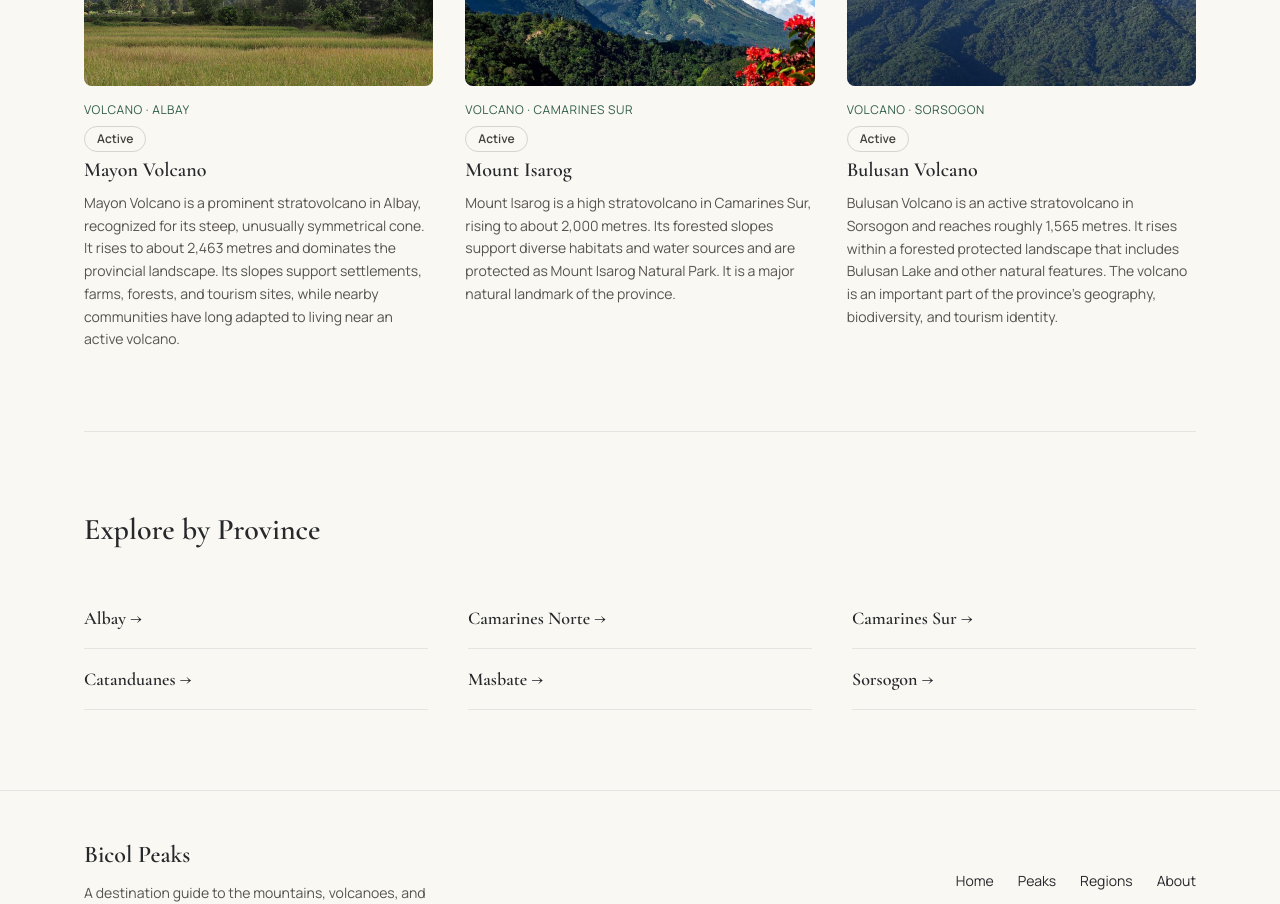
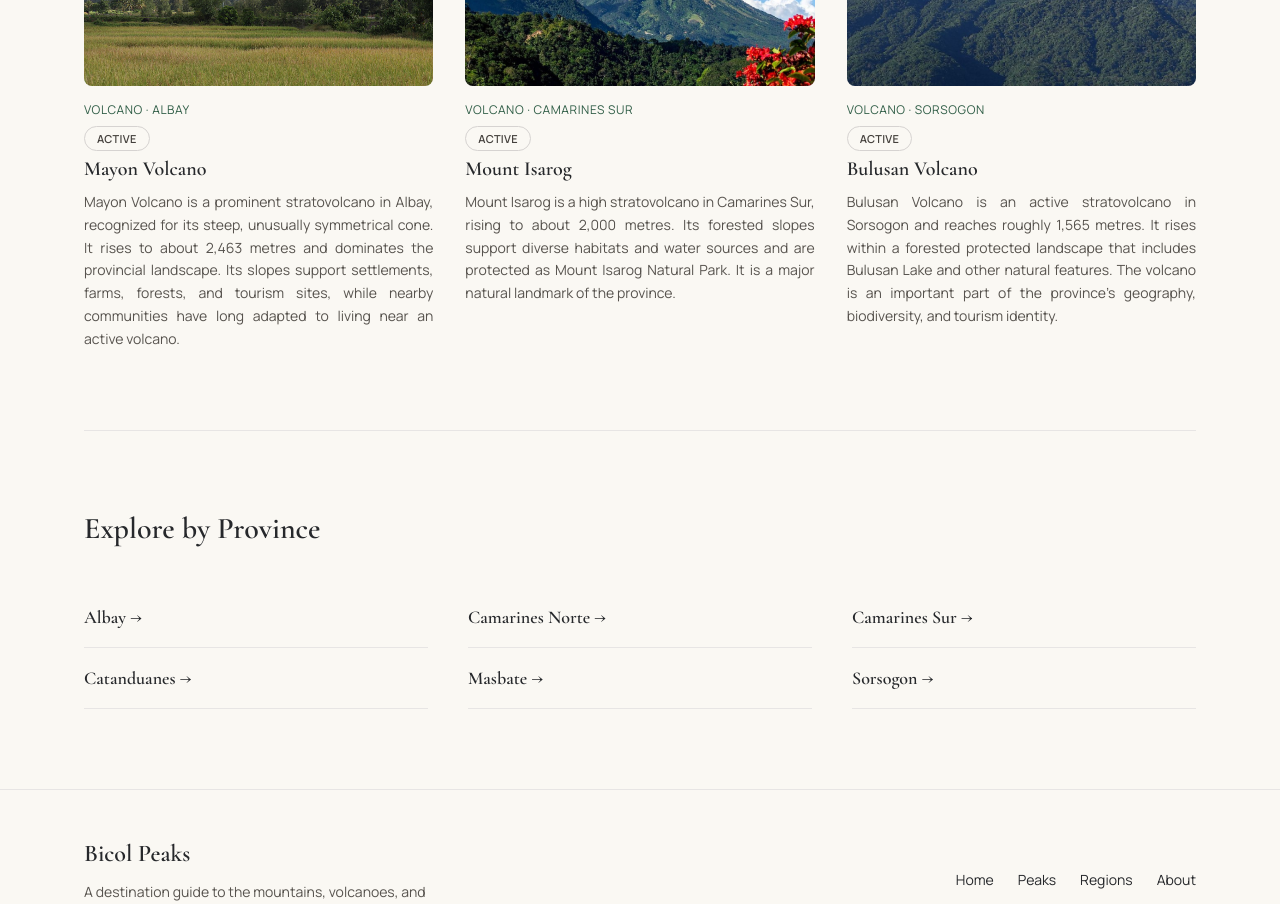
Before and after one commit to markrusselsantiago/Bicol_Peaks-v-2.0, a React (Vite) app: page / in a window 1280 px wide. Shown: the part 900-1804 px from the top of the page. Built offline with nearby package versions, Linux system fonts and the light colour scheme.

Commit message:
Improve destination text and status badges
Co-authored-by: Copilot <223556219+Copilot@users.noreply.github.com>

```diff
--- a/src/components/DestinationCard.jsx
+++ b/src/components/DestinationCard.jsx
@@ -1,4 +1,5 @@
 import React from 'react';
+import StatusBadge from './StatusBadge.jsx';
 
 export default function DestinationCard({ destination }) {
   return <a href="#/peaks" aria-label={`Explore ${destination.name} on the Peaks page`} className="group block min-w-0">
@@ -6,8 +7,8 @@ export default function DestinationCard({ destination }) {
       <img src={`${import.meta.env.BASE_URL}${destination.image}`} alt={`${destination.name}, ${destination.province}`} loading="lazy" onError={e=>{e.currentTarget.style.display='none';}} className="h-full w-full object-cover transition duration-500 group-hover:scale-105"/>
     </div>
     <p className="mt-3 text-xs uppercase tracking-wider text-forest dark:text-emerald-400 sm:mt-4">{destination.type} · {destination.province}</p>
-    {destination.volcanoStatus && <span className="mt-2 inline-flex rounded-full border border-stone-300 px-3 py-1 text-xs font-semibold text-stone-700 dark:border-stone-600 dark:text-stone-300">{destination.volcanoStatus}</span>}
+    {destination.volcanoStatus && <StatusBadge status={destination.volcanoStatus} />}
     <h3 className="mt-1 font-semibold font-serif text-xl">{destination.name}</h3>
-    <p className="mt-2 text-sm leading-relaxed text-stone-600 dark:text-stone-400">{destination.description}</p>
+    <p className="mt-2 text-justify text-sm leading-relaxed text-stone-600 dark:text-stone-400">{destination.description}</p>
   </a>;
 }
--- a/src/components/Pages.jsx
+++ b/src/components/Pages.jsx
@@ -1,5 +1,6 @@
 import React, { useEffect, useLayoutEffect, useRef, useState } from 'react';
 import { DESTINATIONS, PROVINCES } from '../data/destinations.js';
+import StatusBadge from './StatusBadge.jsx';
 
 const slugify = value => value.toLowerCase().replace(/\s+/g, '-');
 
@@ -16,9 +17,9 @@ function DestinationTile({ destination, onSelect }) {
       <img src={`${import.meta.env.BASE_URL}${destination.image}`} alt={`${destination.name}, ${destination.province}`} loading="lazy" className="h-full w-full object-cover transition duration-500 group-hover:scale-105" />
     </div>
     <p className="mt-3 text-xs uppercase tracking-wider text-forest dark:text-emerald-400 sm:mt-4">{destination.type} · {destination.province}</p>
-    {destination.volcanoStatus && <span className="mt-2 inline-flex rounded-full border border-stone-300 px-3 py-1 text-xs font-semibold text-stone-700 dark:border-stone-600 dark:text-stone-300">{destination.volcanoStatus}</span>}
+    {destination.volcanoStatus && <StatusBadge status={destination.volcanoStatus} />}
     <h3 className="mt-1 font-semibold font-serif text-xl">{destination.name}</h3>
-    <p className="mt-2 text-sm leading-relaxed text-stone-600 dark:text-stone-400">{destination.description}</p>
+    <p className="mt-2 text-justify text-sm leading-relaxed text-stone-600 dark:text-stone-400">{destination.description}</p>
   </article>;
 }
 
@@ -177,6 +178,6 @@ export function DestinationDialog({ destination, onClose }) {
 function Detail({ label, value }) {
   return <div className="mt-4">
     <p className="text-xs font-medium uppercase tracking-wider text-stone-500">{label}</p>
-    <p className="mt-1 text-sm leading-relaxed text-stone-600 dark:text-stone-400">{value}</p>
+    <p className="mt-1 text-justify text-sm leading-relaxed text-stone-600 dark:text-stone-400">{value}</p>
   </div>;
 }
--- /dev/null
+++ b/src/components/StatusBadge.jsx
@@ -0,0 +1,19 @@
+import React from 'react';
+
+const badgeLabels = {
+  'Volcanic classification not confirmed': 'Classification unconfirmed',
+  'Potentially active — confirm with PHIVOLCS': 'Potentially active',
+  'Associated with Bulusan; no separate volcano status': 'Bulusan-associated feature',
+  'Bulusan volcanic dome; no separate alert status': 'Volcanic dome',
+  'Bulusan volcanic feature; no separate alert status': 'Volcanic feature'
+};
+
+export default function StatusBadge({ status }) {
+  return <span
+    title={status}
+    aria-label={`Volcano status: ${status}`}
+    className="mt-2 inline-flex max-w-full rounded-full border border-stone-300 px-3 py-1 text-[11px] font-semibold uppercase leading-snug tracking-wide text-stone-700 dark:border-stone-600 dark:text-stone-300"
+  >
+    {badgeLabels[status] || status}
+  </span>;
+}
```
